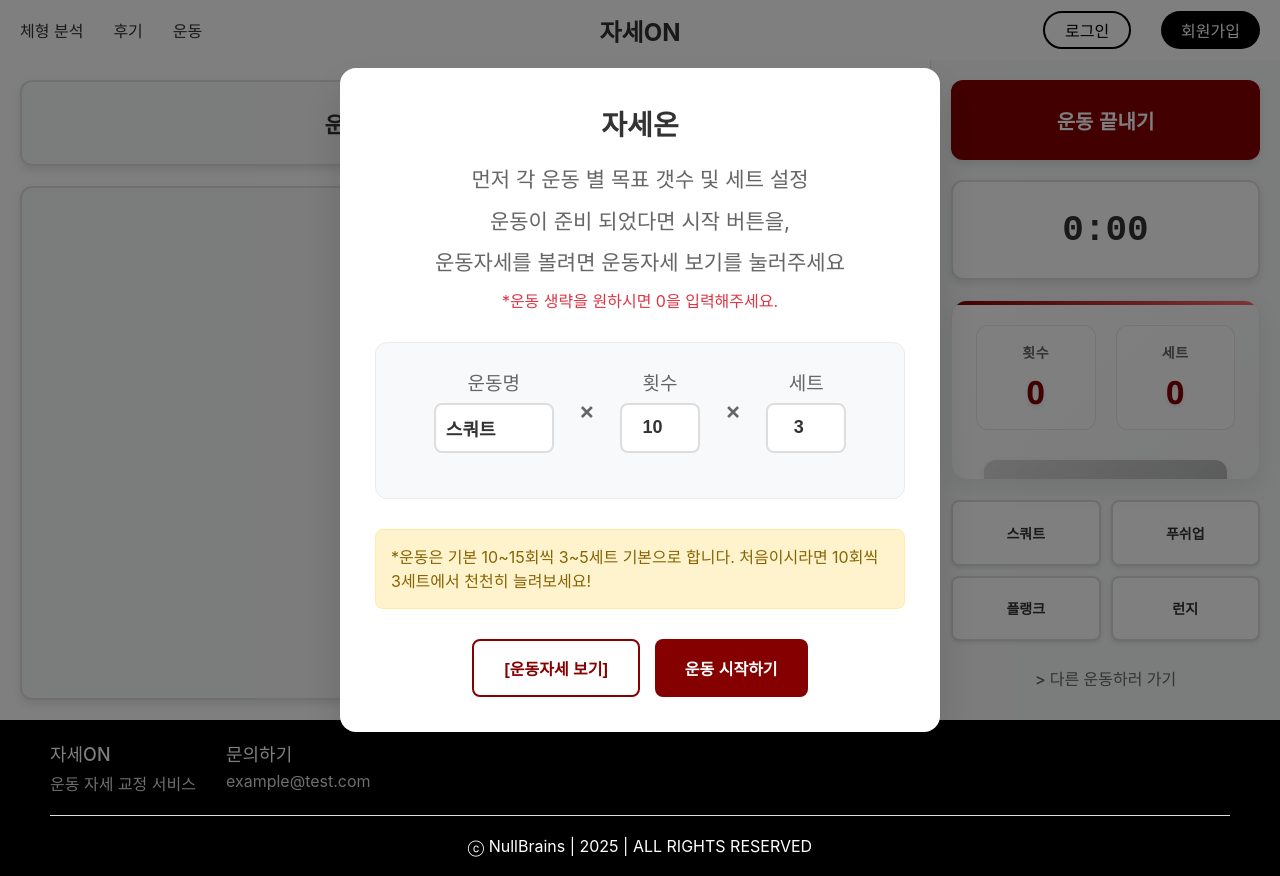
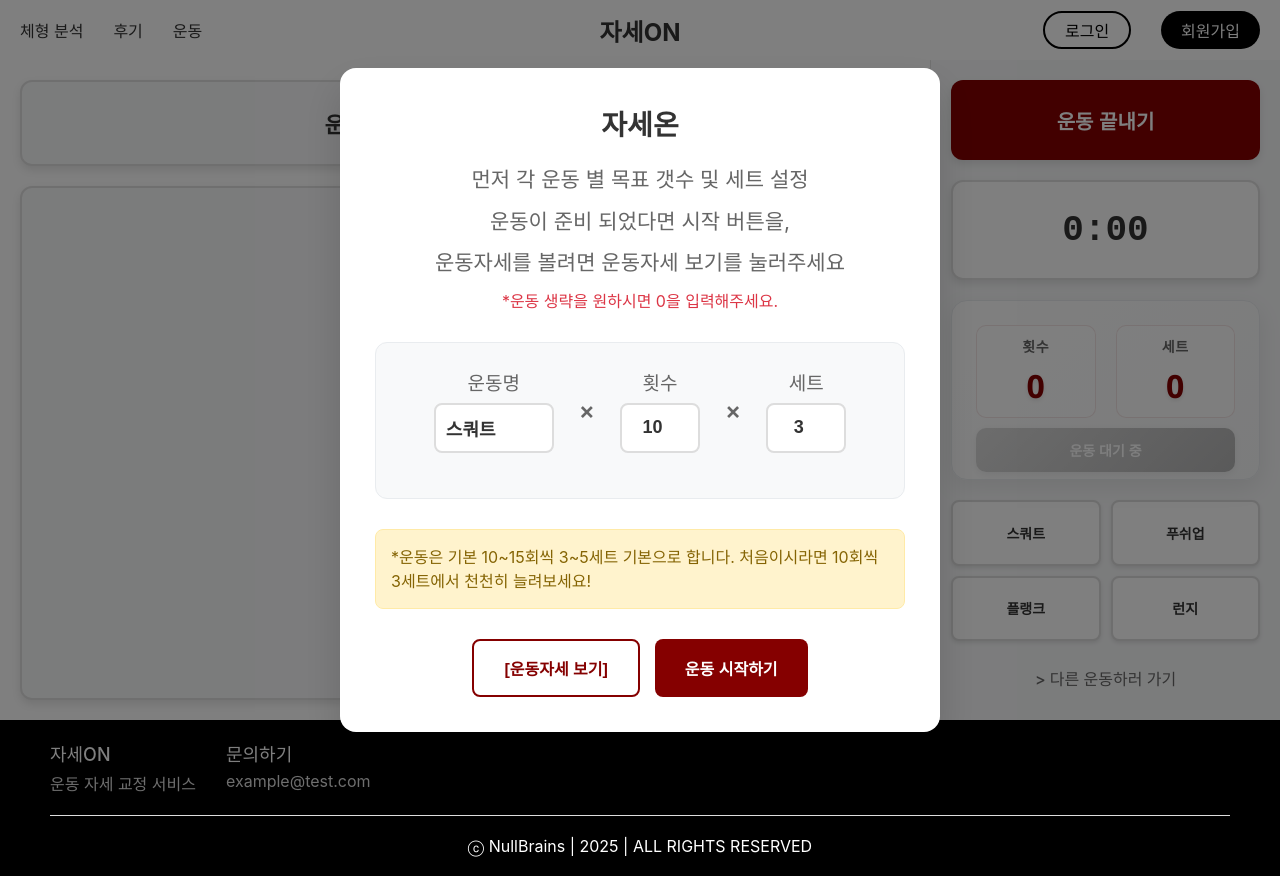
Before and after one commit to MinseouKim/Nullbrain, a React (Create React App) app in the folder typescript_01/: page /camera in a window 1280 px wide. Built offline with nearby package versions, Linux system fonts and the light colour scheme.

Commit message:
CameraPage/디자인수정1

```diff
--- a/typescript_01/src/cameraPage/Camera.tsx
+++ b/typescript_01/src/cameraPage/Camera.tsx
@@ -1,11 +1,12 @@
 import React, { useState, useEffect } from "react";
-import { useNavigate } from "react-router-dom";
+import { useLocation, useNavigate } from "react-router-dom";
 import MainLayout from "../components/Layouts/MainLayout";
 import CameraSection from "../components/CameraSection";
 import WorkoutSetupModal from "../components/WorkoutSetupModal";
 
 function Camera() {
   const navigate = useNavigate();
+  const location = useLocation() as any;
   const [showModal, setShowModal] = useState(true);
   const [workoutData, setWorkoutData] = useState<{
     name: string;
@@ -31,6 +32,36 @@ function Camera() {
       if (interval) clearInterval(interval);
     };
   }, [isWorkoutActive, isWorkoutPaused]);
+
+  // ExerciseItems -> ExerciseModal에서 전달된 선택 값으로 초기화
+  useEffect(() => {
+    const preset = location?.state as
+      | { name?: string; reps?: number; sets?: number; category?: string }
+      | undefined;
+    if (preset && preset.name) {
+      // 이름 기준으로 기본 reps/sets 추정
+      const lower = preset.name.toLowerCase();
+      const defaults =
+        lower.includes("스쿼트") || lower.includes("squat")
+          ? { reps: 10, sets: 3 }
+          : lower.includes("푸쉬업") || lower.includes("push")
+          ? { reps: 10, sets: 3 }
+          : lower.includes("플랭크") || lower.includes("plank")
+          ? { reps: 30, sets: 3 }
+          : lower.includes("런지") || lower.includes("lunge")
+          ? { reps: 12, sets: 3 }
+          : { reps: 10, sets: 3 };
+
+      setWorkoutData({
+        name: preset.name,
+        reps: typeof preset.reps === "number" ? preset.reps : defaults.reps,
+        sets: typeof preset.sets === "number" ? preset.sets : defaults.sets,
+        category: preset.category || "전신",
+      });
+      // 모달 자동 표시
+      setShowModal(true);
+    }
+  }, [location?.state]);
 
   const handleStartWorkout = (exerciseData: {
     name: string;
@@ -100,6 +131,16 @@ function Camera() {
         isOpen={showModal}
         onClose={handleCloseModal}
         onStartWorkout={handleStartWorkout}
+        preset={
+          workoutData
+            ? {
+                name: workoutData.name,
+                reps: workoutData.reps,
+                sets: workoutData.sets,
+                category: workoutData.category,
+              }
+            : undefined
+        }
       />
     </MainLayout>
   );
--- a/typescript_01/src/components/ExerciseModal.tsx
+++ b/typescript_01/src/components/ExerciseModal.tsx
@@ -142,14 +142,22 @@ const ExerciseModal = ({ isOpen, onClose, exercise }: ExerciseModalProps) => {
   const navigate = useNavigate();
 
   const handleStartWorkout = () => {
-    navigate("/camera");
+    if (!exercise) return;
+    // 선택한 운동명을 camera 페이지로 전달 (기본 횟수/세트는 camera에서 설정)
+    navigate("/camera", {
+      state: {
+        name: exercise.name,
+        // reps/sets은 Camera 페이지에서 운동명으로 기본값을 계산
+        category: exercise.category,
+      },
+    });
   };
   if (!isOpen || !exercise) {
     return null;
   }
 
   const handleStart = () => {
-    navigate("/camera");
+    handleStartWorkout();
   };
 
   return (
--- a/typescript_01/src/components/ExerciseResult.tsx
+++ b/typescript_01/src/components/ExerciseResult.tsx
@@ -5,18 +5,19 @@ import { useNavigate } from "react-router-dom";
 // 레이아웃 컨테이너
 const Page = styled.div`
   width: 100%;
-  min-height: calc(100vh - 140px);
+  height: calc(100vh - 60px);
   display: flex;
   flex-direction: column;
   align-items: center;
-  gap: 12px;
-  padding: 12px 12px 40px;
+  gap: 8px;
+  padding: 8px;
   box-sizing: border-box;
+  overflow: hidden;
 `;
 
 const Title = styled.h2`
   margin: 0;
-  font-size: 22px;
+  font-size: 24px;
   font-weight: 800;
   color: #111;
 `;
@@ -25,9 +26,10 @@ const Title = styled.h2`
 const TopGrid = styled.div`
   width: 100%;
   max-width: 1200px;
+  height: calc(100vh - 200px);
   display: grid;
   grid-template-columns: 1fr 1.3fr;
-  gap: 12px;
+  gap: 8px;
   align-items: stretch;
 
   @media (max-width: 1024px) {
@@ -37,13 +39,13 @@ const TopGrid = styled.div`
 
 const Card = styled.section`
   background: #f3f3f3;
-  border-radius: 12px;
-  padding: 10px;
+  border-radius: 8px;
+  padding: 12px;
   box-sizing: border-box;
 `;
 
 const CardTitle = styled.h3`
-  margin: 0 0 12px 0;
+  margin: 0 0 8px 0;
   font-size: 16px;
   font-weight: 700;
   color: #111;
@@ -71,9 +73,9 @@ const ResultTable = styled.div`
 const ResultRow = styled.div`
   display: grid;
   grid-template-columns: 1fr 1fr;
-  gap: 6px;
+  gap: 4px;
   align-items: center;
-  padding: 12px 14px;
+  padding: 6px 8px;
   border-bottom: 1px solid #f0f0f0;
   flex: 1;
 
@@ -97,38 +99,37 @@ const VideoCard = styled(Card)`
   display: flex;
   flex-direction: column;
   height: 100%;
-  gap: 12px;
+  gap: 8px;
 `;
 
 // 우측: 비디오 영역 및 타임라인 리스트
 const VideoBox = styled.div`
   background: #e5e5e5;
-  min-height: 300px;
   flex: 1;
-  border-radius: 10px;
+  border-radius: 8px;
   border: 1px solid #dcdcdc;
-  margin-bottom: 20px;
+  margin-bottom: 8px;
 `;
 
 const Timeline = styled.div`
   margin-top: 0;
   background: #fff;
-  border-radius: 10px;
+  border-radius: 8px;
   border: 1px solid #e5e7eb;
   overflow: hidden;
-  flex: 0 0 120px;
+  height: 100px;
   display: flex;
   flex-direction: column;
 `;
 
 const TimelineRow = styled.div`
   display: grid;
-  grid-template-columns: 90px 1fr 100px 60px;
-  gap: 6px;
+  grid-template-columns: 60px 1fr 80px 50px;
+  gap: 4px;
   align-items: center;
-  padding: 8px 10px;
+  padding: 4px 8px;
   border-bottom: 1px solid #f3f4f6;
-  font-size: 14px;
+  font-size: 12px;
   background: #fff;
 
   &:last-child {
@@ -138,12 +139,13 @@ const TimelineRow = styled.div`
 
 const Pill = styled.span<{ color?: string }>`
   display: inline-block;
-  padding: 4px 10px;
+  padding: 2px 6px;
   border-radius: 999px;
   background: ${(p) => p.color || "#f1f5f9"};
   color: #111;
   font-weight: 600;
   text-align: center;
+  font-size: 10px;
 `;
 
 // 중단: 오류 분석, 추천 운동
@@ -203,7 +205,7 @@ const RecoBtn = styled.button`
 const FeedbackCard = styled(Card)`
   max-width: 1200px;
   width: 100%;
-  margin-top: 20px;
+  margin-top: 4px;
 `;
 
 // 추천 운동 카드가 상단의 "운동 결과" 카드와 동일한 가로 폭을 갖도록
--- a/typescript_01/src/components/Layouts/MainLayout.tsx
+++ b/typescript_01/src/components/Layouts/MainLayout.tsx
@@ -233,18 +233,8 @@ const WorkoutStats = styled.div`
   flex: 1;
   min-height: 180px;
   position: relative;
-  overflow: hidden;
-  padding-bottom: 27px;
-
-  &::before {
-    content: "";
-    position: absolute;
-    top: 0;
-    left: 0;
-    right: 0;
-    height: 4px;
-    background: linear-gradient(90deg, #850000 0%, #ff6b6b 100%);
-  }
+  overflow: visible;
+  padding-bottom: 16px;
 `;
 
 const StatsRow = styled.div`
@@ -258,17 +248,11 @@ const StatsRow = styled.div`
 const StatItem = styled.div`
   text-align: center;
   flex: 1;
-  padding: 16px 12px;
+  padding: 10px 8px;
   background-color: rgba(255, 255, 255, 0.7);
-  border-radius: 12px;
+  border-radius: 10px;
   border: 1px solid rgba(133, 0, 0, 0.1);
   transition: all 0.3s ease;
-
-  &:hover {
-    background-color: rgba(133, 0, 0, 0.05);
-    transform: translateY(-2px);
-    box-shadow: 0 4px 12px rgba(133, 0, 0, 0.15);
-  }
 `;
 
 const StatLabel = styled.div`
@@ -295,8 +279,8 @@ const StopExerciseButton = styled.button<{ isPaused?: boolean }>`
       : "linear-gradient(135deg, #850000 0%, #a00000 100%)"};
   color: white;
   border: none;
-  padding: 15px 25px;
-  border-radius: 12px;
+  padding: 10px 14px;
+  border-radius: 10px;
   cursor: pointer;
   font-size: 14px;
   font-weight: 700;
@@ -305,50 +289,17 @@ const StopExerciseButton = styled.button<{ isPaused?: boolean }>`
     props.isPaused
       ? "0 6px 16px rgba(40, 167, 69, 0.3)"
       : "0 6px 16px rgba(133, 0, 0, 0.3)"};
-  min-height: 50px;
+  min-height: 44px;
   display: flex;
   align-items: center;
   justify-content: center;
-  flex: 1;
+  width: 100%;
   position: relative;
   overflow: hidden;
-  margin: 10px 8px;
+  margin: -10px 0 0 0;
+  box-sizing: border-box;
 
-  &::before {
-    content: "";
-    position: absolute;
-    top: 0;
-    left: -100%;
-    width: 100%;
-    height: 100%;
-    background: linear-gradient(
-      90deg,
-      transparent,
-      rgba(255, 255, 255, 0.2),
-      transparent
-    );
-    transition: left 0.5s;
-  }
-
-  &:hover:not(:disabled) {
-    background: ${(props) =>
-      props.isPaused
-        ? "linear-gradient(135deg, #218838 0%, #1ea085 100%)"
-        : "linear-gradient(135deg, #6b0000 0%, #8b0000 100%)"};
-    transform: translateY(-3px);
-    box-shadow: ${(props) =>
-      props.isPaused
-        ? "0 8px 20px rgba(40, 167, 69, 0.4)"
-        : "0 8px 20px rgba(133, 0, 0, 0.4)"};
-
-    &::before {
-      left: 100%;
-    }
-  }
-
-  &:active:not(:disabled) {
-    transform: translateY(-1px);
-  }
+  /* hover 효과 제거 (요청 사항) */
 
   &:disabled {
     background: linear-gradient(135deg, #ccc 0%, #999 100%);
@@ -534,7 +485,7 @@ const MainLayout: React.FC<MainLayoutProps> = ({
                     </ExerciseButton>
                   ))}
                 </ExerciseGrid>
-                <OtherExercises>
+                <OtherExercises onClick={() => navigate("/exercise")}>
                   <span>&gt; 다른 운동하러 가기</span>
                 </OtherExercises>
               </>
@@ -546,7 +497,7 @@ const MainLayout: React.FC<MainLayoutProps> = ({
                   <ExerciseButton>플랭크</ExerciseButton>
                   <ExerciseButton>런지</ExerciseButton>
                 </ExerciseGrid>
-                <OtherExercises>
+                <OtherExercises onClick={() => navigate("/exercise")}>
                   <span>&gt; 다른 운동하러 가기</span>
                 </OtherExercises>
               </>
--- a/typescript_01/src/components/WorkoutSetupModal.tsx
+++ b/typescript_01/src/components/WorkoutSetupModal.tsx
@@ -1,4 +1,5 @@
-import React, { useState } from "react";
+import React, { useEffect, useState } from "react";
+import { useNavigate } from "react-router-dom";
 import styled from "styled-components";
 
 interface WorkoutSetupModalProps {
@@ -10,6 +11,12 @@ interface WorkoutSetupModalProps {
     sets: number;
     category: string;
   }) => void;
+  preset?: {
+    name: string;
+    reps: number;
+    sets: number;
+    category: string;
+  };
 }
 
 interface Exercise {
@@ -276,7 +283,9 @@ const WorkoutSetupModal: React.FC<WorkoutSetupModalProps> = ({
   isOpen,
   onClose,
   onStartWorkout,
+  preset,
 }) => {
+  const navigate = useNavigate();
   const exerciseCategories: ExerciseCategory[] = [
     {
       name: "하체",
@@ -356,15 +365,41 @@ const WorkoutSetupModal: React.FC<WorkoutSetupModalProps> = ({
     },
   ];
 
-  const [selectedExercise, setSelectedExercise] = useState<Exercise>(
-    exerciseCategories[0].exercises[0]
+  const [selectedExercise, setSelectedExercise] = useState<Exercise>(() => {
+    if (preset) {
+      const found = exerciseCategories
+        .flatMap((c) => c.exercises)
+        .find((e) => e.name === preset.name);
+      return found || exerciseCategories[0].exercises[0];
+    }
+    return exerciseCategories[0].exercises[0];
+  });
+  const [reps, setReps] = useState<number>(
+    () => preset?.reps ?? exerciseCategories[0].exercises[0].defaultReps
   );
-  const [reps, setReps] = useState(
-    exerciseCategories[0].exercises[0].defaultReps
+  const [sets, setSets] = useState<number>(
+    () => preset?.sets ?? exerciseCategories[0].exercises[0].defaultSets
   );
-  const [sets, setSets] = useState(
-    exerciseCategories[0].exercises[0].defaultSets
-  );
+
+  // preset이 바뀔 때 모달 입력값 업데이트
+  useEffect(() => {
+    if (!preset) return;
+    const found = exerciseCategories
+      .flatMap((c) => c.exercises)
+      .find((e) => e.name === preset.name);
+    if (found) {
+      setSelectedExercise(found);
+    } else {
+      setSelectedExercise({
+        name: preset.name,
+        defaultReps: preset.reps,
+        defaultSets: preset.sets,
+        category: preset.category,
+      });
+    }
+    setReps(preset.reps);
+    setSets(preset.sets);
+  }, [preset]);
 
   const handleStartWorkout = () => {
     onStartWorkout({
@@ -377,8 +412,9 @@ const WorkoutSetupModal: React.FC<WorkoutSetupModalProps> = ({
   };
 
   const handleViewPose = () => {
-    // 운동 자세 보기 기능 (추후 구현)
-    alert("운동 자세 보기 기능은 추후 구현됩니다.");
+    // 운동자세 보기 클릭 시 운동 목록 페이지로 이동
+    navigate("/exercise");
+    onClose();
   };
 
   if (!isOpen) return null;
```
